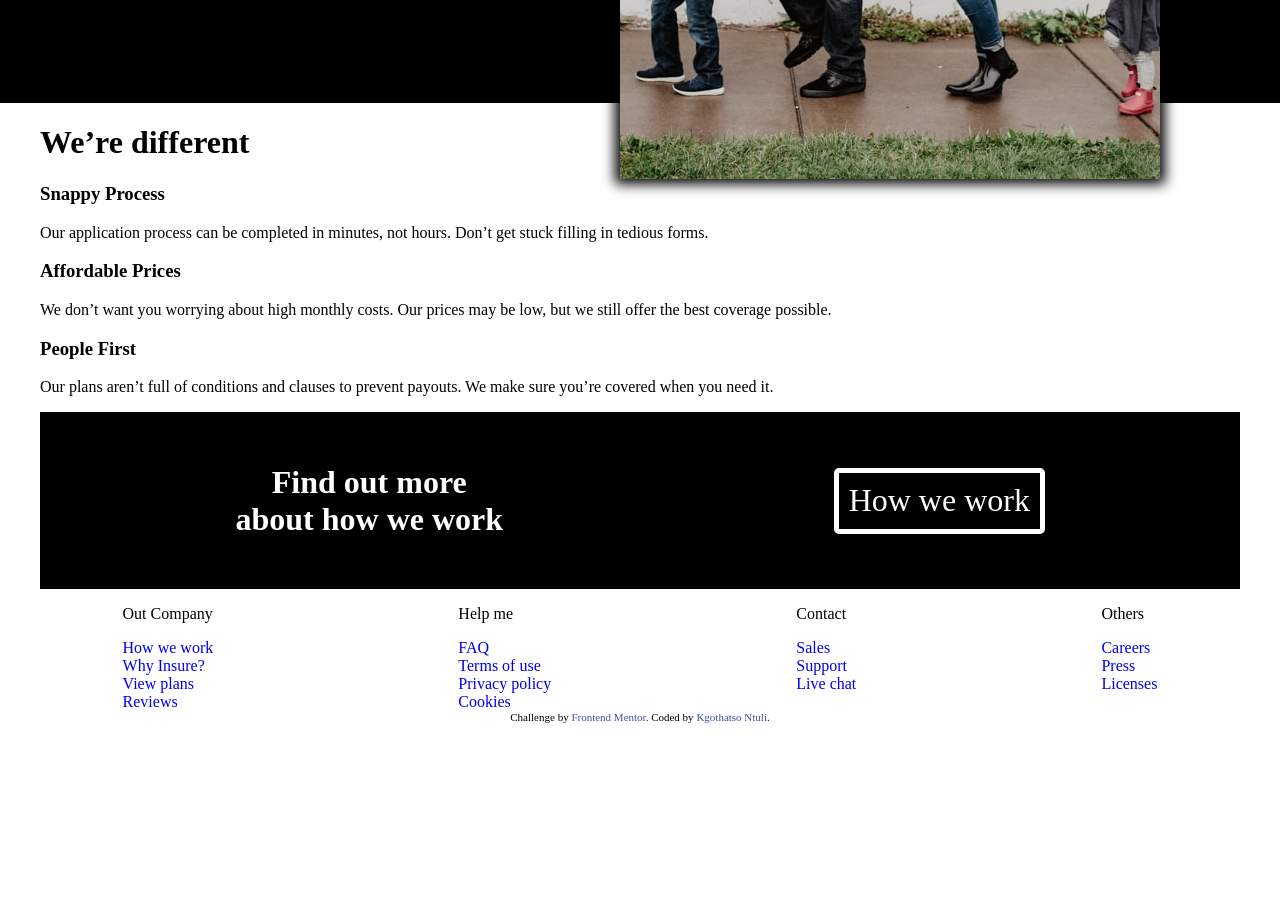
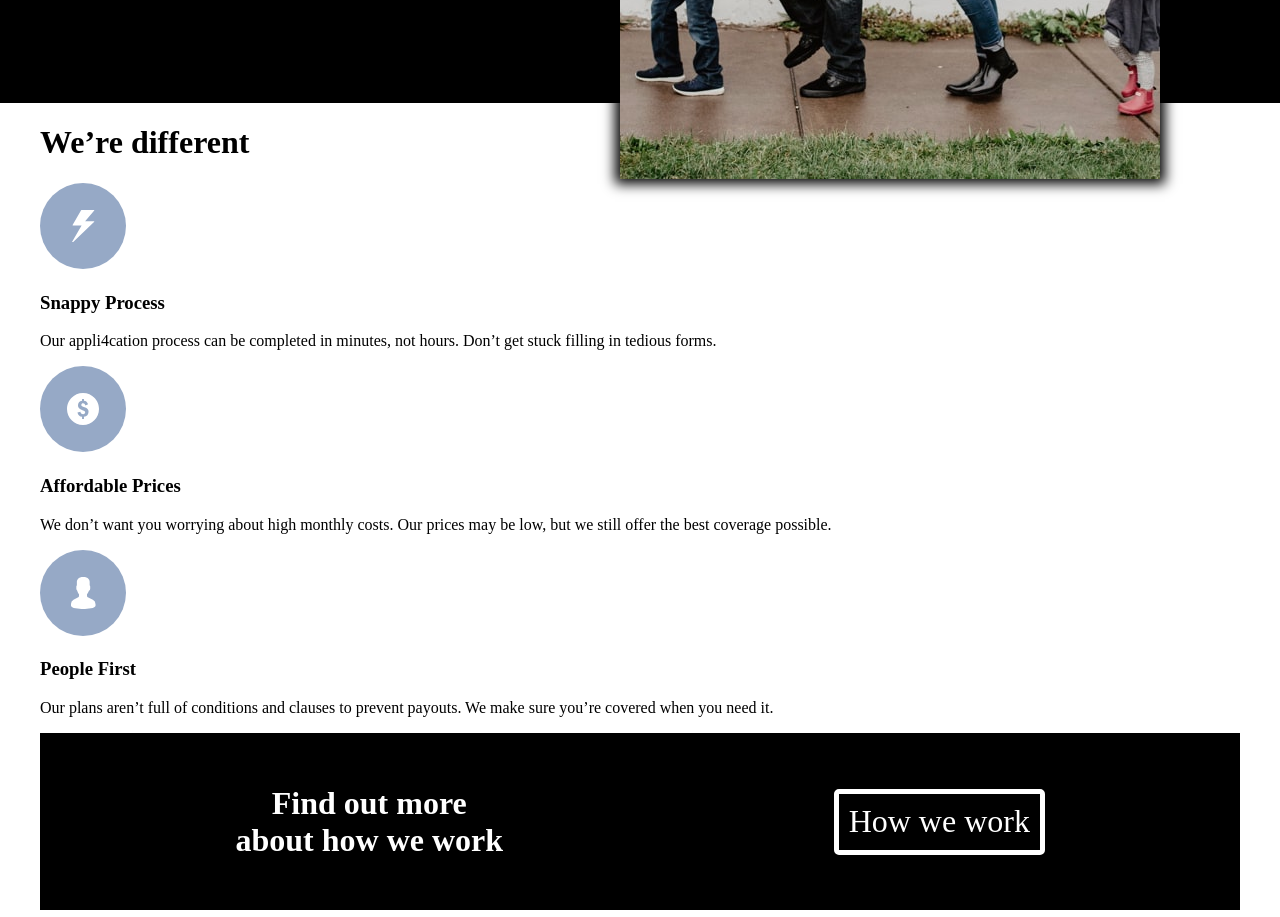
Before and after one commit to KgothatsoN/Family-Insurance-LandingPage, a plain HTML site: page index.html in a window 1280 px wide. Shown: the part 620-1537 px from the top of the page. Before the commit the page ends 1343 px from the top, so only its background shows below. Drawn offline with Linux system fonts and the light colour scheme.

Commit message:
main styling complete

```diff
--- a/index.html
+++ b/index.html
@@ -66,16 +66,19 @@
 
 <div class="main">
     <div class="container">
+        <div class="info-container">
             <h1>We’re different</h1>
             <div class="info">
                 <div class="snappy">
+                    <img src="/images/icon-snappy-process.svg" alt="snappy-image">
                     <h3>Snappy Process</h3>
                     <p>
-                    Our application process can be completed in minutes, not hours. Don’t get
+                        Our appli4cation process can be completed in minutes, not hours. Don’t get
                         stuck filling in tedious forms.
                     </p>
                 </div>
                 <div class="affordable">
+                    <img src="/images/icon-affordable-prices.svg" alt="affordable-image">
                     <h3>Affordable Prices</h3>
                     <p>
                         We don’t want you worrying about high monthly costs. Our prices may be low,
@@ -83,6 +86,7 @@
                     </p>
                 </div>
                 <div class="people">
+                    <img src="/images/icon-people-first.svg" alt="people-image">
                     <h3>People First</h3>
                     <p>
                         Our plans aren’t full of conditions and clauses to prevent payouts. We make
@@ -90,6 +94,8 @@
                     </p>
                 </div>
             </div>
+        </div>
+
 
         <div class="how-we-work">
             <h1>Find out more<br> about how we work</h1>
```
Lines whose indentation alone changed are shown as unchanged.
